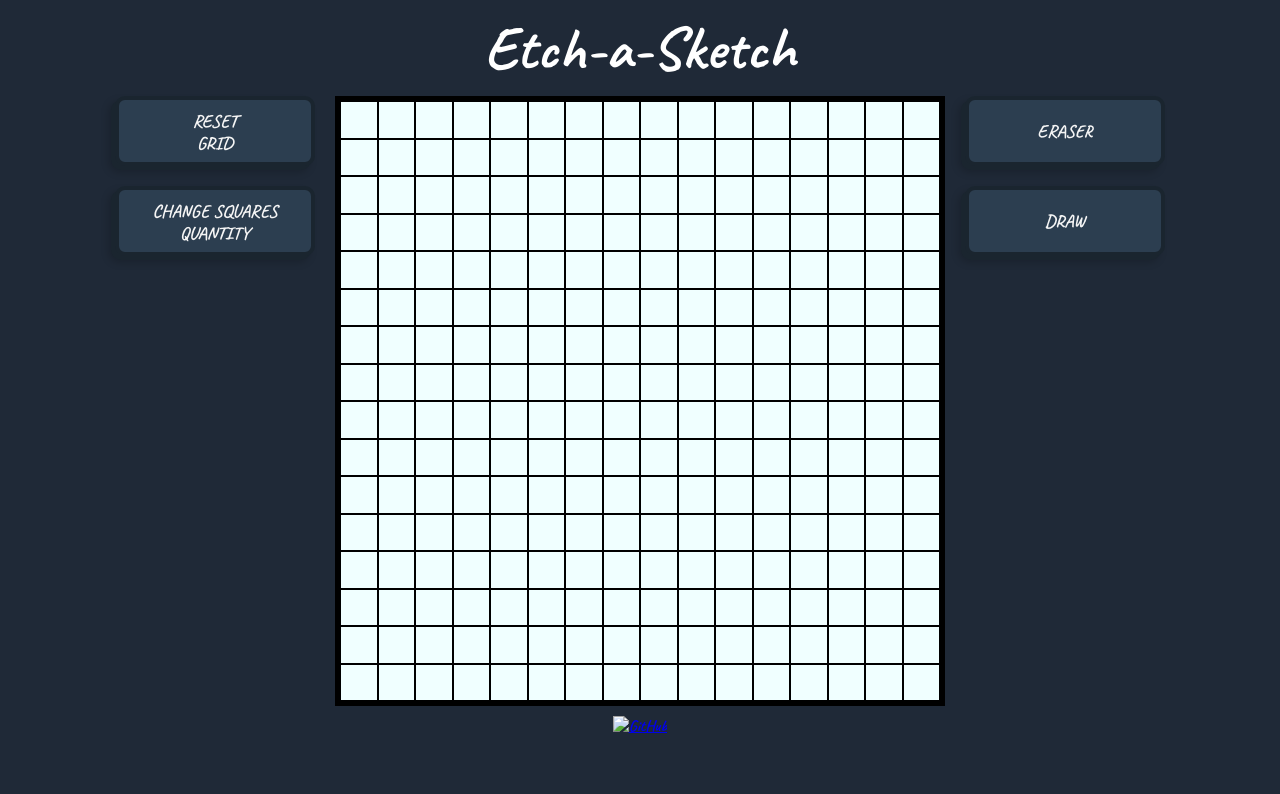
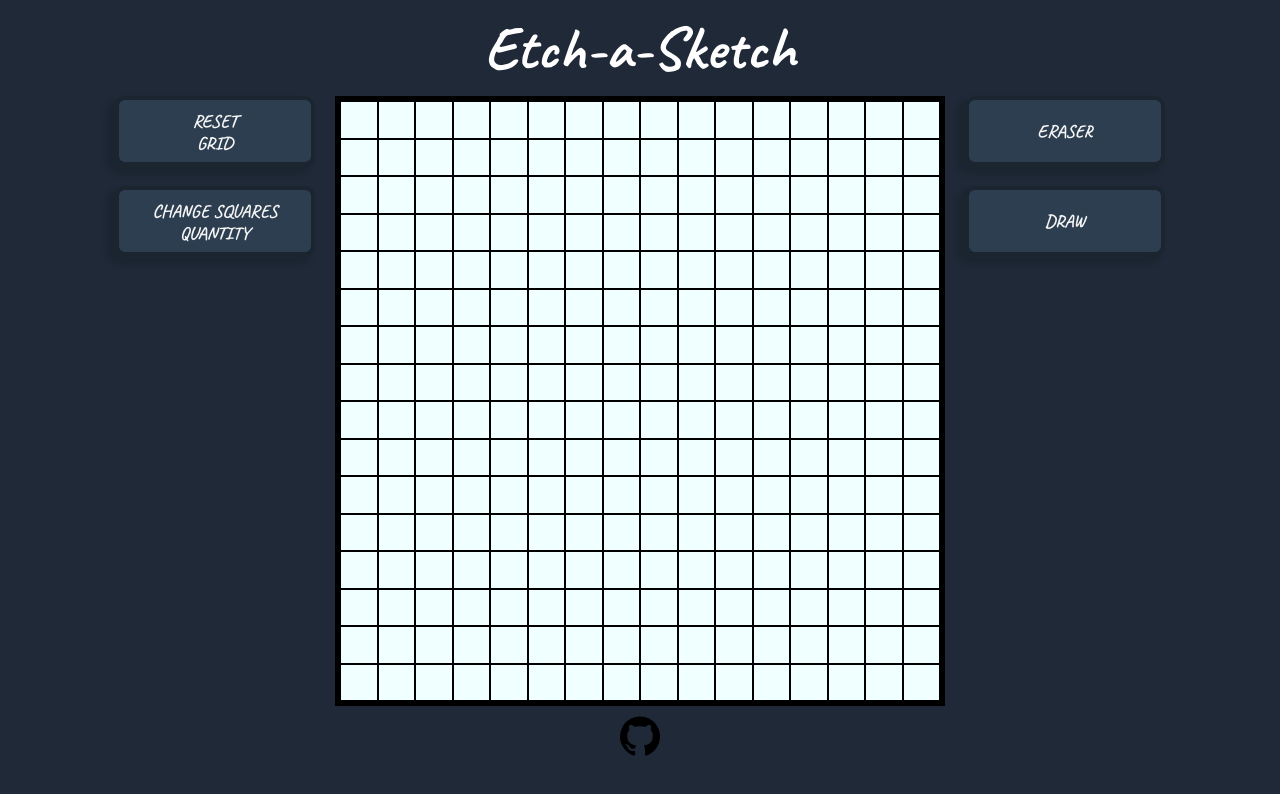
Before and after one commit to LucaColussi/Etch-a-Sketch, a plain HTML site: page index.html in a window 1280 px wide. Drawn offline with Linux system fonts and the light colour scheme; the site is published under a folder, as on GitHub Pages, so addresses that start at the root find nothing.

Commit message:
fix image root

```diff
--- a/index.html
+++ b/index.html
@@ -26,7 +26,7 @@
     </div>
     <footer>
         <a href="https://github.com/LucaColussi" target="_blank">
-            <img src="/images/gitIcon.png" alt="GitHub" style="width: 40px; height: 40px;">
+            <img src="./images/gitIcon.png" alt="GitHub" style="width: 40px; height: 40px;">
         </a>
     </footer>
 
```
